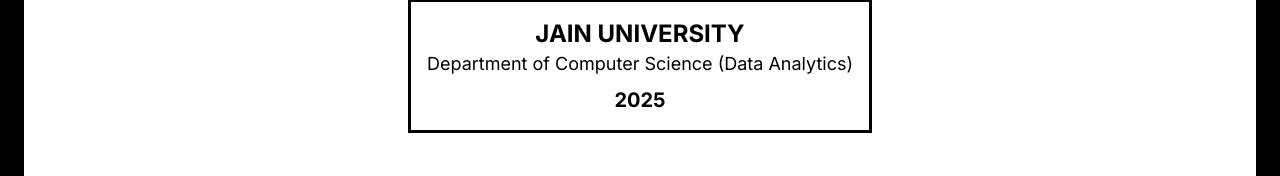
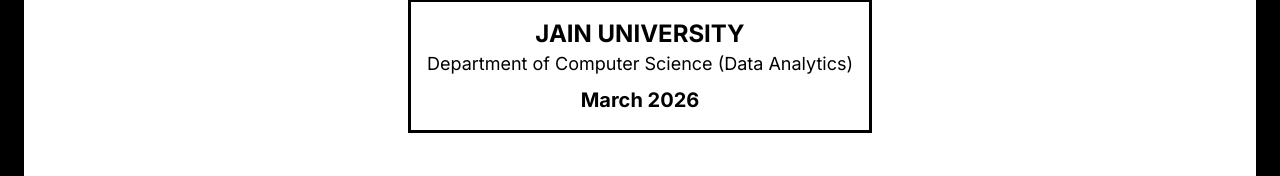
Before and after one commit to 8harath/RM-Presentation, a React (Vite) app: page / in a window 1280 px wide. Shown: the part 577-753 px from the top of the page. Built offline with nearby package versions, Linux system fonts and the light colour scheme.

Commit message:
Update title slide date to March 2026

```diff
--- a/src/components/slides/Slide1.jsx
+++ b/src/components/slides/Slide1.jsx
@@ -35,7 +35,7 @@
         <div className="text-center">
           <div className="text-2xl font-bold">JAIN UNIVERSITY</div>
           <div className="text-lg">Department of Computer Science (Data Analytics)</div>
-          <div className="text-xl font-bold mt-2">2025</div>
+          <div className="text-xl font-bold mt-2">March 2026</div>
         </div>
       </div>
     </div>
```
